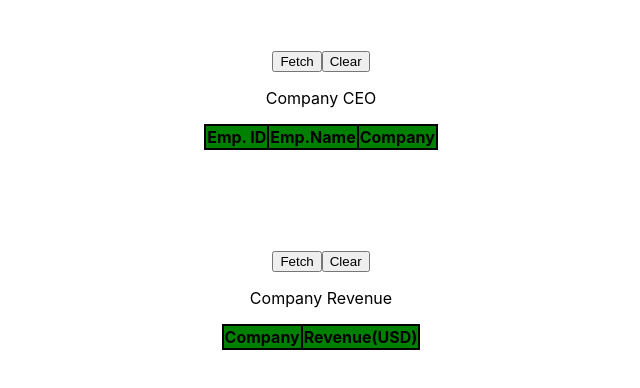
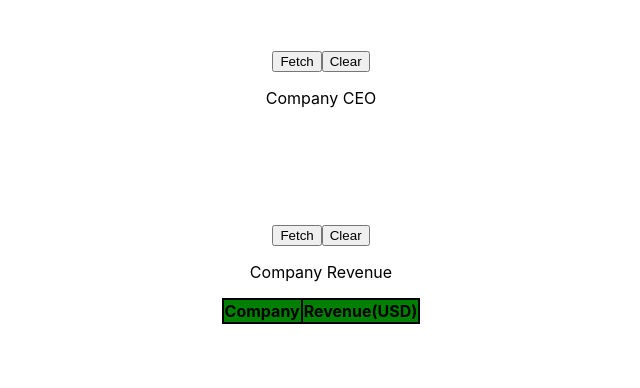
Before and after one commit to satyabratasaha-me/reactjs-training, a React (Create React App) app: page / in a window 1280 px wide. Shown: the top 388 px of the page, without its empty margins (319-959 px from the left). Built offline with nearby package versions, Linux system fonts and the light colour scheme.

Commit message:
8_Creating a HOC for Table and applied it to CompanyCeo container

```diff
--- a/src/containers/CompanyCeo.js
+++ b/src/containers/CompanyCeo.js
@@ -1,54 +1,17 @@
 import React, {Component} from 'react'
 import TableComponent from '../components/Table'
+import enhancedTable from '../hoc/enhancedTable'
+import getData from '../data/company_ceo'
 
 class CompanyCeo extends Component {
 
-    constructor(props){
-        super(props);
-        this.state = {
-            'items': [],
-            'headers' : ['Emp. ID','Emp.Name','Company']
-        }
-    }
+    render(){
 
-    fetchHandler = () => {
-        this.setState({
-            'items':[
-                {
-                    'Emp. ID' : 'U1234',
-                    'Emp. Name' : 'Tim Cook',
-                    'Company' : 'Apple'
-                },
-                {
-                    'Emp. ID' : 'U1235',
-                    'Emp. Name' : 'Sundar Pichai',
-                    'Company' : 'Google'
-                },
-                {
-                    'Emp. ID' : 'U1236',
-                    'Emp. Name' : 'Jeff Bezos',
-                    'Company' : 'Amazon'
-                }
-            ],
-        })
-    }
-
-    clearHandler = () => {
-        this.setState({
-            'items' : [],
-        })
-    }
+        const {header,item} = this.props
 
 
-    render(){
 
-        const headers = this.state.headers.map((header,index) => {
-            return(
-                <th key={index}>{header}</th>
-            )
-        })
-
-        const items = this.state.items.map((item,index) => {
+        const items = item.map((item,index) => {
             return(
                 <tr key = {index}>
                     <td>{item["Emp. ID"]}</td>
@@ -58,12 +21,10 @@ class CompanyCeo extends Component {
             )
         })
 
+
+
         return(
-            <div style={{padding:'50px'}}>
-                <button onClick={this.fetchHandler.bind(this)}>Fetch</button>
-                <button onClick={this.clearHandler.bind(this)}>Clear</button>
-                <TableComponent headers={headers} items={items}>Company CEO</TableComponent>
-            </div>
+                <TableComponent headers={header} items={items}>Company CEO</TableComponent>
         )
 
     }
@@ -71,4 +32,4 @@ class CompanyCeo extends Component {
 
 }
 
-export default CompanyCeo;
+export default enhancedTable(CompanyCeo, getData);
--- /dev/null
+++ b/src/data/company_ceo.js
@@ -0,0 +1,25 @@
+const getData = () => {
+    return{
+        'items':[
+            {
+                'Emp. ID' : 'U1234',
+                'Emp. Name' : 'Tim Cook',
+                'Company' : 'Apple'
+            },
+            {
+                'Emp. ID' : 'U1235',
+                'Emp. Name' : 'Sundar Pichai',
+                'Company' : 'Google'
+            },
+            {
+                'Emp. ID' : 'U1236',
+                'Emp. Name' : 'Jeff Bezos',
+                'Company' : 'Amazon'
+            },
+
+        ],
+        'headers' : ['Emp. ID','Emp.Name','Company']
+    }
+}
+
+export default getData;
--- /dev/null
+++ b/src/hoc/enhancedTable.js
@@ -0,0 +1,52 @@
+import React, {Component} from 'react'
+
+const enhancedTable = (OriginalComponent,data) => {
+
+    class EnhancedComponent extends Component {
+
+        constructor(props){
+            super(props);
+            this.state = {
+                'items': [],
+                'headers' : []
+            }
+        }
+
+        fetchHandler = () => {
+            this.setState({
+                    'items': data().items,
+                    'headers' : data().headers
+                })
+        }
+
+        clearHandler = () => {
+            this.setState({
+                'items' : [],
+                'headers' : []
+            })
+        }
+
+
+        render(){
+            const headers = this.state.headers.map((header,index) => {
+                return(
+                    <th key={index}>{header}</th>
+                )
+            })
+            return(
+                <div style={{padding:'50px'}}>
+                    <button onClick={this.fetchHandler.bind(this)}>Fetch</button>
+                    <button onClick={this.clearHandler.bind(this)}>Clear</button>
+                    <OriginalComponent header={headers} item={this.state.items}></OriginalComponent>
+                </div>
+            )
+
+        }
+
+    }
+
+    return EnhancedComponent;
+
+}
+
+export default enhancedTable;
```
